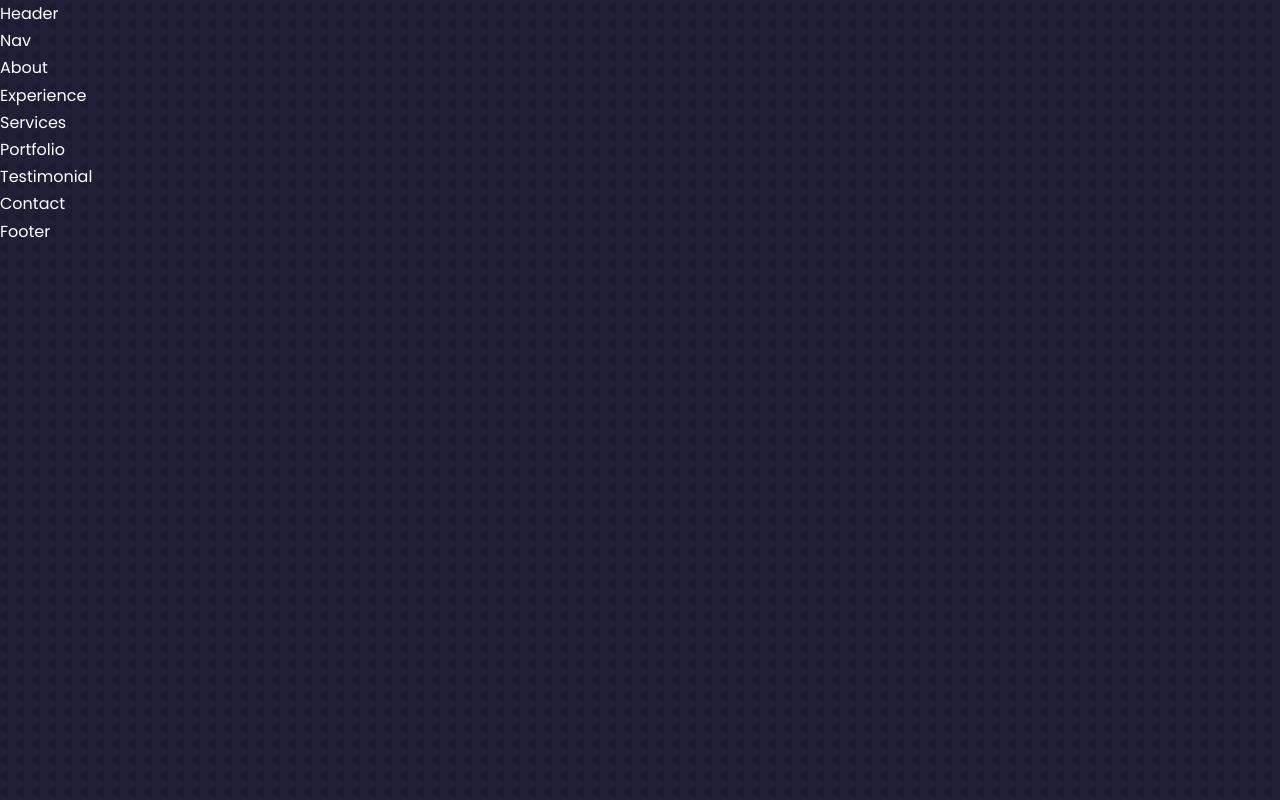
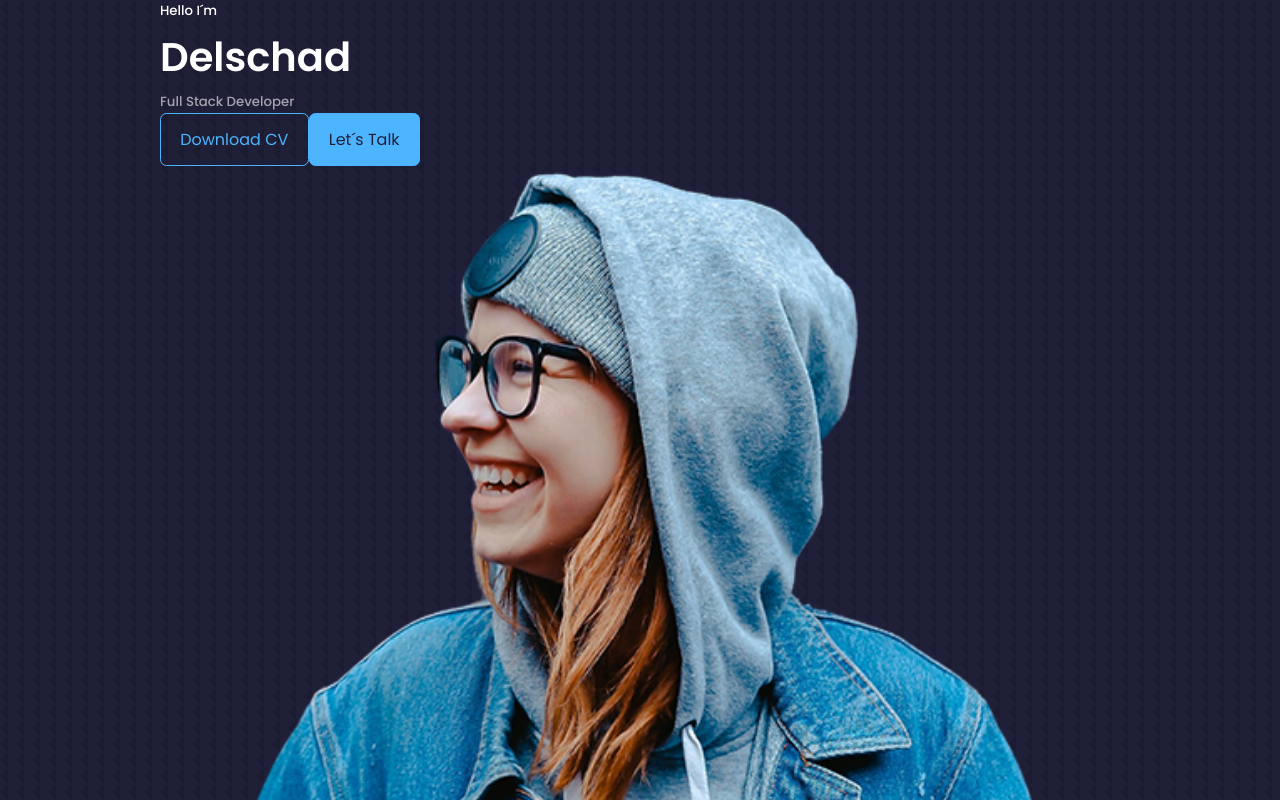
Before and after one commit to delschadj/scrum-roles, a React (Create React App) app: page / in a window 1280 px wide. Shown: the top 800 px of the page. Built offline with nearby package versions, Linux system fonts and the light colour scheme; the HTML template or start-up script is replaced by a standard one.

Commit message:
Header Component JSX

```diff
--- /dev/null
+++ b/src/components/header/CTA.jsx
@@ -0,0 +1,13 @@
+import React from 'react'
+import CV from "../../assets/cv.pdf"
+
+const CTA = () => {
+  return (
+    <div className='cta'>
+        <a href={CV} download className='btn'>Download CV</a>
+        <a href="#contact" className='btn btn-primary'>Let´s Talk</a>
+    </div>
+  )
+}
+
+export default CTA
--- a/src/components/header/Header.jsx
+++ b/src/components/header/Header.jsx
@@ -1,9 +1,26 @@
 import React from 'react'
 import "./header.css"
+import CTA from "./CTA"
+import ME from "../../assets/me.png"
 
 const Header = () => {
   return (
-    <div>Header</div>
+    <header>
+      <div className="container header__container">
+        <h5>Hello I´m</h5>
+        <h1>Delschad</h1>
+        <h5 className='text-light'>Full Stack Developer</h5>
+        <CTA></CTA>
+
+        <div className="me">
+          <img src={ME} alt="" />
+        </div>
+
+        <a href="#contact" className='scroll__down'>
+          Scroll Down
+        </a>
+      </div>
+    </header>
   )
 }
 
```
Also changed, not shown: src/components/header/HeaderSocials.jsx (added, +13 -0 lines).
